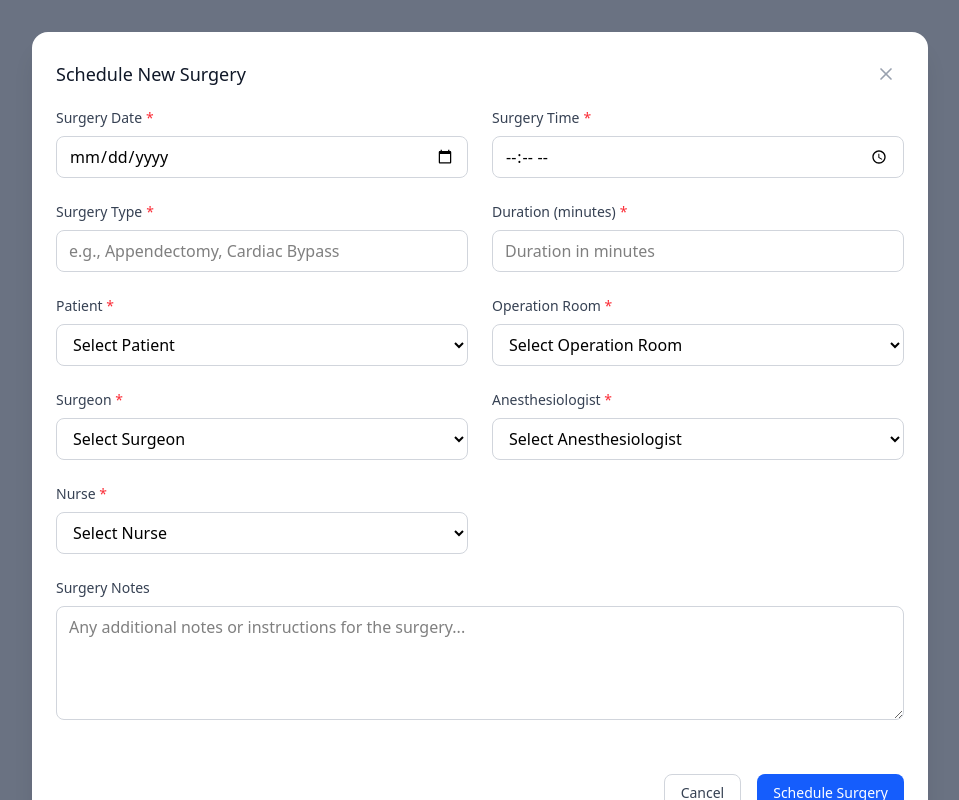
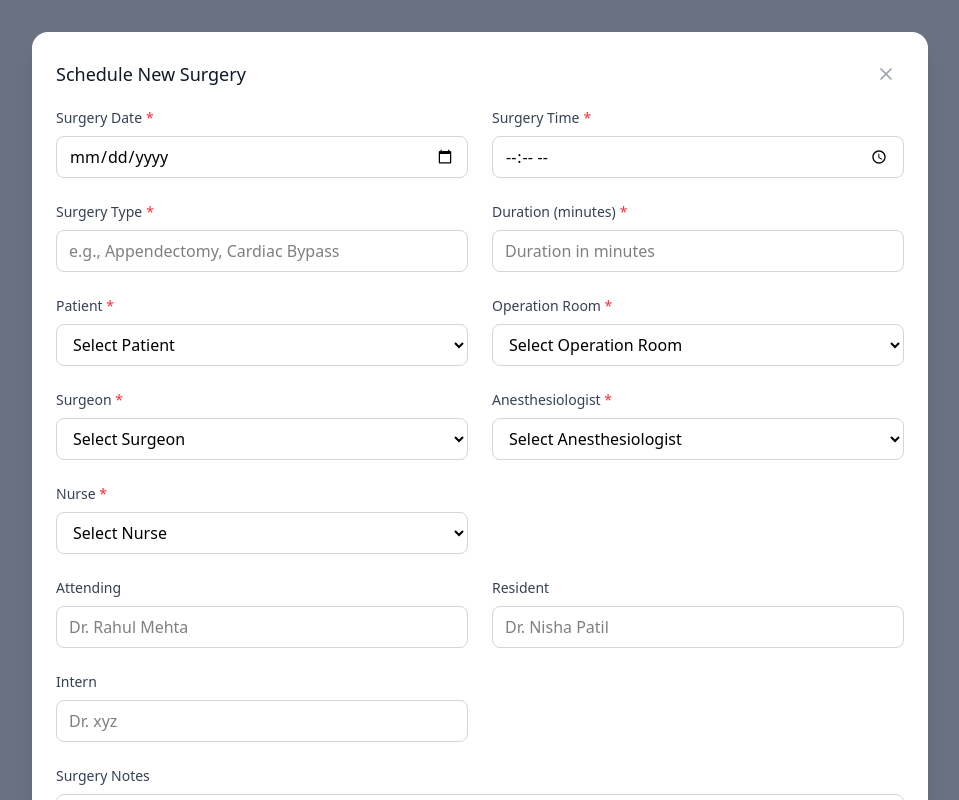
Before and after one commit to atharv-batule/OR-MANAGEMENT-SYSTEM, a React (Vite) app in the folder frontend/: page /surgeries in a window 1280 px wide. Both pictures are taken after a click on the button "Schedule Surgery". Shown: the whole page, without its empty margins (160-1119 px from the left). Built offline with nearby package versions, Linux system fonts and the light colour scheme.

Commit message:
frontend

```diff
--- a/frontend/src/components/forms/SurgeryForm.jsx
+++ b/frontend/src/components/forms/SurgeryForm.jsx
@@ -263,6 +263,33 @@ const SurgeryForm = ({ isOpen, onClose, surgery = null }) => {
           </div>
         </div>
 
+        {/* Surgical Team Fields */}
+        <div className="grid grid-cols-1 md:grid-cols-2 gap-6">
+          <Input
+            label="Attending"
+            value={formData.attending || ''}
+            onChange={(e) => handleInputChange('attending', e.target.value)}
+            placeholder="Dr. Rahul Mehta"
+          />
+
+          <Input
+            label="Resident"
+            value={formData.resident || ''}
+            onChange={(e) => handleInputChange('resident', e.target.value)}
+            placeholder="Dr. Nisha Patil"
+          />
+
+          <Input
+            label="Intern"
+            value={formData.intern || ''}
+            onChange={(e) => handleInputChange('intern', e.target.value)}
+            placeholder="Dr. xyz"
+          />
+
+
+        </div>
+
+
         <div>
           <label className="block text-sm font-medium text-gray-700 mb-2">Surgery Notes</label>
           <textarea
```
